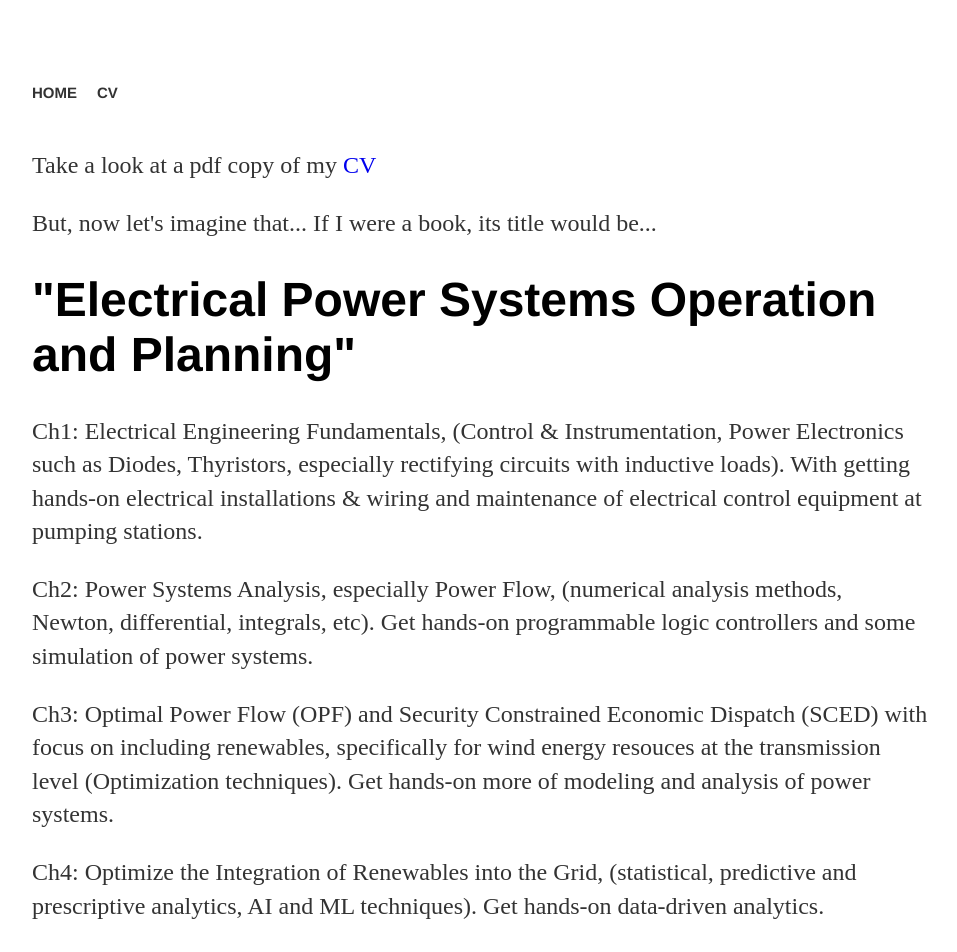
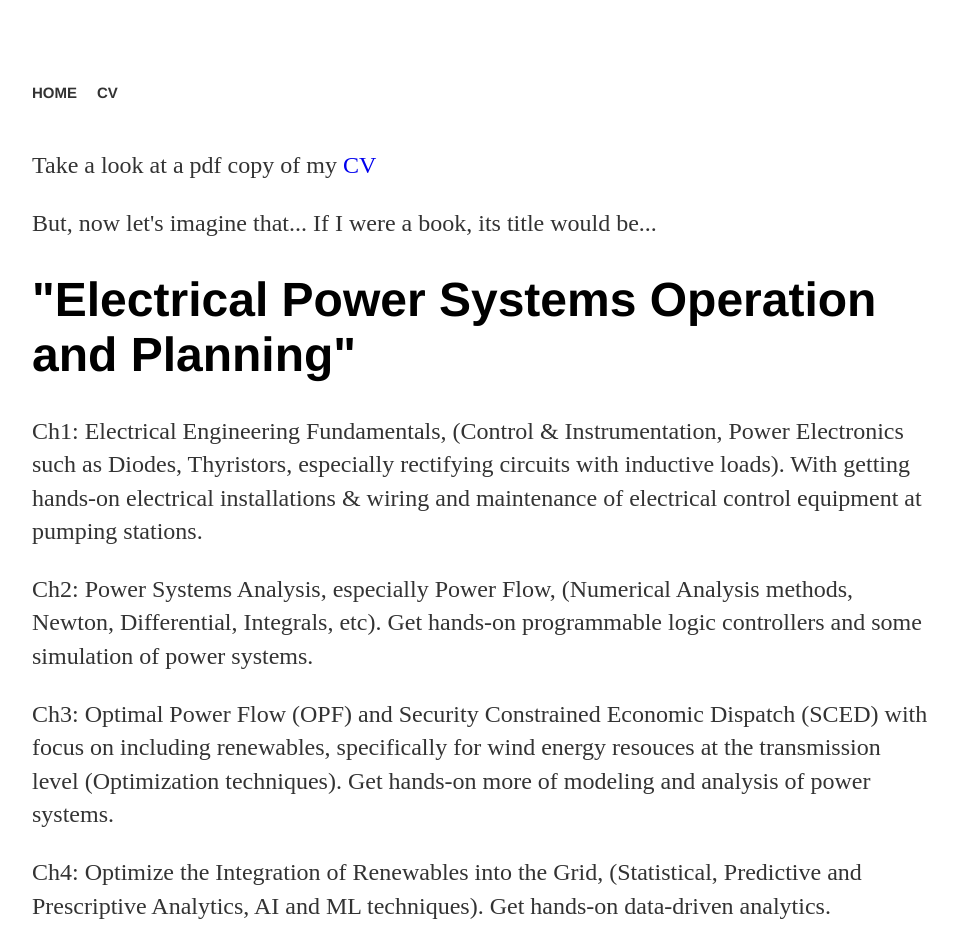
Before and after one commit to MohamedAbuella/MohamedAbuella.github.io, a Jekyll site: the page built from cv/index.html, in a window 1280 px wide. Shown: the top 952 px of the page, without its empty margins (160-1117 px from the left). Built offline with Jekyll 4.4.1, drawn with Linux system fonts in a browser that asks for light colours; nearby versions of some CDN libraries; a script that is not in the unit is left out; comment, search, counter and statistics services are not loaded.

Commit message:
Update index.html

```diff
--- a/cv/index.html
+++ b/cv/index.html
@@ -9,9 +9,9 @@ title: CV
 
 <p> But, now let's imagine that... If I were a book, its title would be... </p> <h1>"Electrical Power Systems Operation and Planning"</h1>
 <p>Ch1: Electrical Engineering Fundamentals, (Control & Instrumentation, Power Electronics such as Diodes, Thyristors, especially rectifying circuits with inductive loads). With getting hands-on electrical installations & wiring and maintenance of electrical control equipment at pumping stations.</p>
-<p>Ch2: Power Systems Analysis, especially Power Flow, (numerical analysis methods, Newton, differential, integrals, etc). Get hands-on programmable logic controllers and some simulation of power systems.</p>
+<p>Ch2: Power Systems Analysis, especially Power Flow, (Numerical Analysis methods, Newton, Differential, Integrals, etc). Get hands-on programmable logic controllers and some simulation of power systems.</p>
 <p>Ch3: Optimal Power Flow (OPF) and Security Constrained Economic Dispatch (SCED) with focus on including renewables, specifically for wind energy resouces at the transmission level (Optimization techniques). Get hands-on more of modeling and analysis of power systems.</p>
-<p>Ch4: Optimize the Integration of Renewables into the Grid,  (statistical, predictive and prescriptive analytics, AI and ML techniques). Get hands-on data-driven analytics.</p>
+<p>Ch4: Optimize the Integration of Renewables into the Grid,  (Statistical, Predictive and Prescriptive Analytics, AI and ML techniques). Get hands-on data-driven analytics.</p>
 
 <p>For more info, please visit my profiles <a href="https://www.linkedin.com/in/mohamed-abuella/" target="_blank">LinkedIn</a> and <a href="https://www.researchgate.net/profile/Mohamed_Abuella" target="_blank"> ResearchGate</a> pages</p>
 
```
